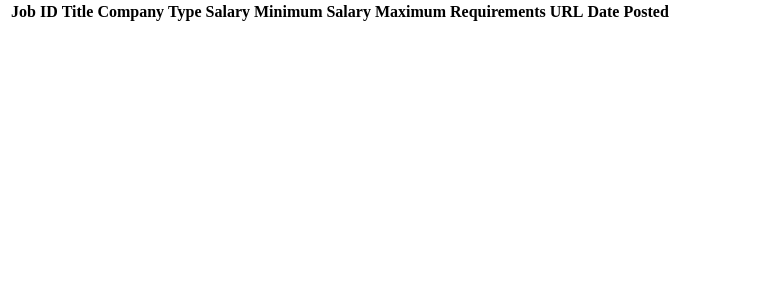
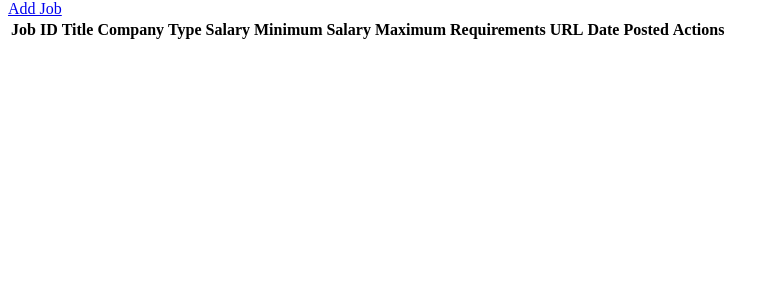
Before and after one commit to PinkJacketKid/job-application-tracker, a Flask app: template templates/jobs.html in a window 1280 px wide. Shown: the part 80-380 px from the top of the page, without its empty margins (0-779 px from the left). Run offline with Flask 3, Linux system fonts and the light colour scheme; the template is opened without the code that fills it, so the values that code supplies are empty.

Commit message:
Fixed dashboard.html link and created jobs_form.html
There is an error in jobs.html because I haven't created the update_job and delete_job functions in app.py and the helper functions in database.py

```diff
--- a/templates/dashboard.html
+++ b/templates/dashboard.html
@@ -14,7 +14,7 @@
 
 	<!-- Will make navigation menu later -->
 	<nav>
-		<a href="jobs.html">Jobs</a>
+		<a href="/jobs">Jobs</a>
 	</nav>
 
 	<main></main>
--- a/templates/jobs.html
+++ b/templates/jobs.html
@@ -16,6 +16,7 @@
 	<nav></nav>
 
 	<main>
+		<a class="btn btn-primary" href="addjob">Add Job</a>
 		<table>
 			<thead>
 				<tr>
@@ -28,6 +29,7 @@
 					<th scope="col">Requirements</th>
 					<th scope="col">URL</th>
 					<th scope="col">Date Posted</th>
+					<th scop="col">Actions</th>
 				</tr>
 			</thead>
 			<tbody>
@@ -53,6 +55,15 @@
 					</td>
 					<td>{{ job.job_url }}</td>
 					<td>{{ job.date_posted }}</td>
+					<td>
+						<div class="td-actions">
+            				<a href="{{ url_for('update_job', job_id=job.job_id) }}" class="btn btn-secondary btn-sm">Edit</a>
+            				<button class="btn btn-danger btn-sm"
+							onclick="confirmDelete('{{ url_for('delete_job', job_id=job.job_id) }}', '{{ job.job_title }}')">
+              					Delete
+            				</button>
+          				</div>
+					</td>
 				</tr>
 				{% endfor %}
 			</tbody>
```
Also changed, not shown: templates/jobs_form.html (added, +17 -0 lines).
